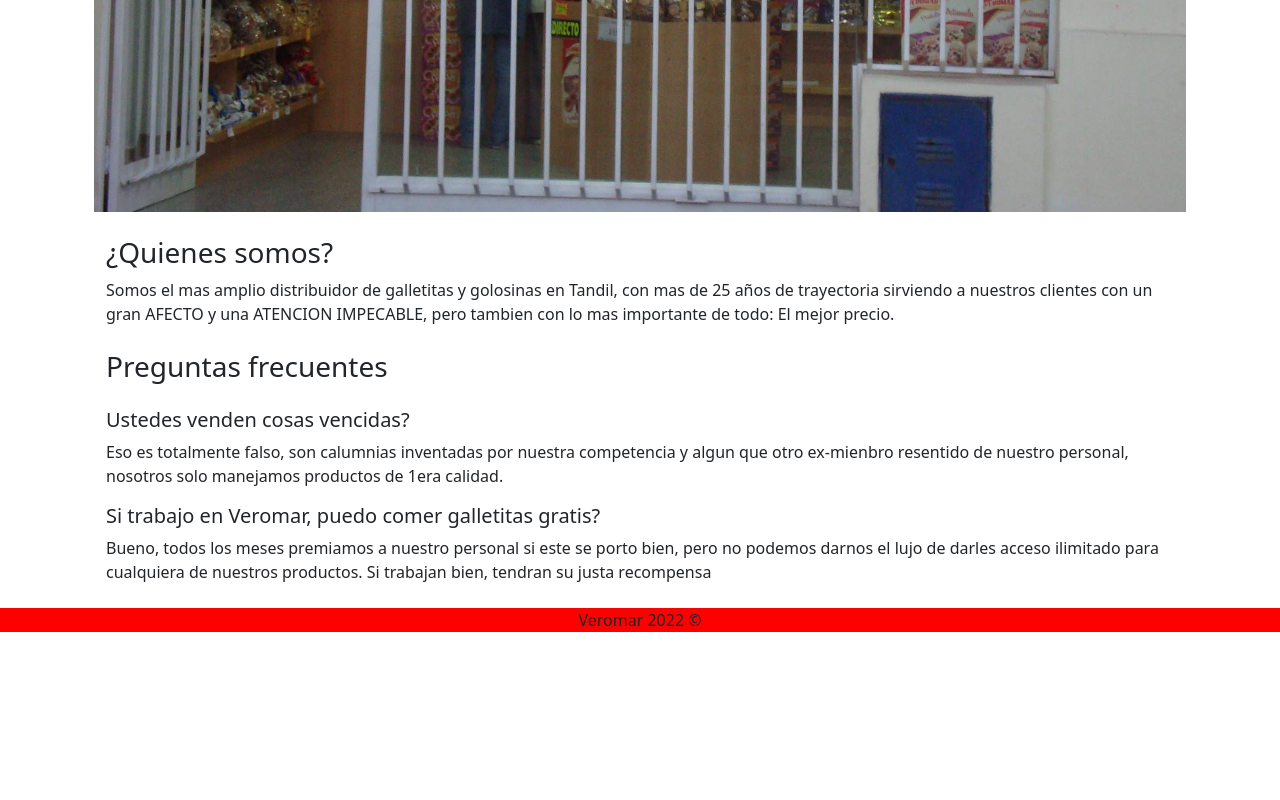
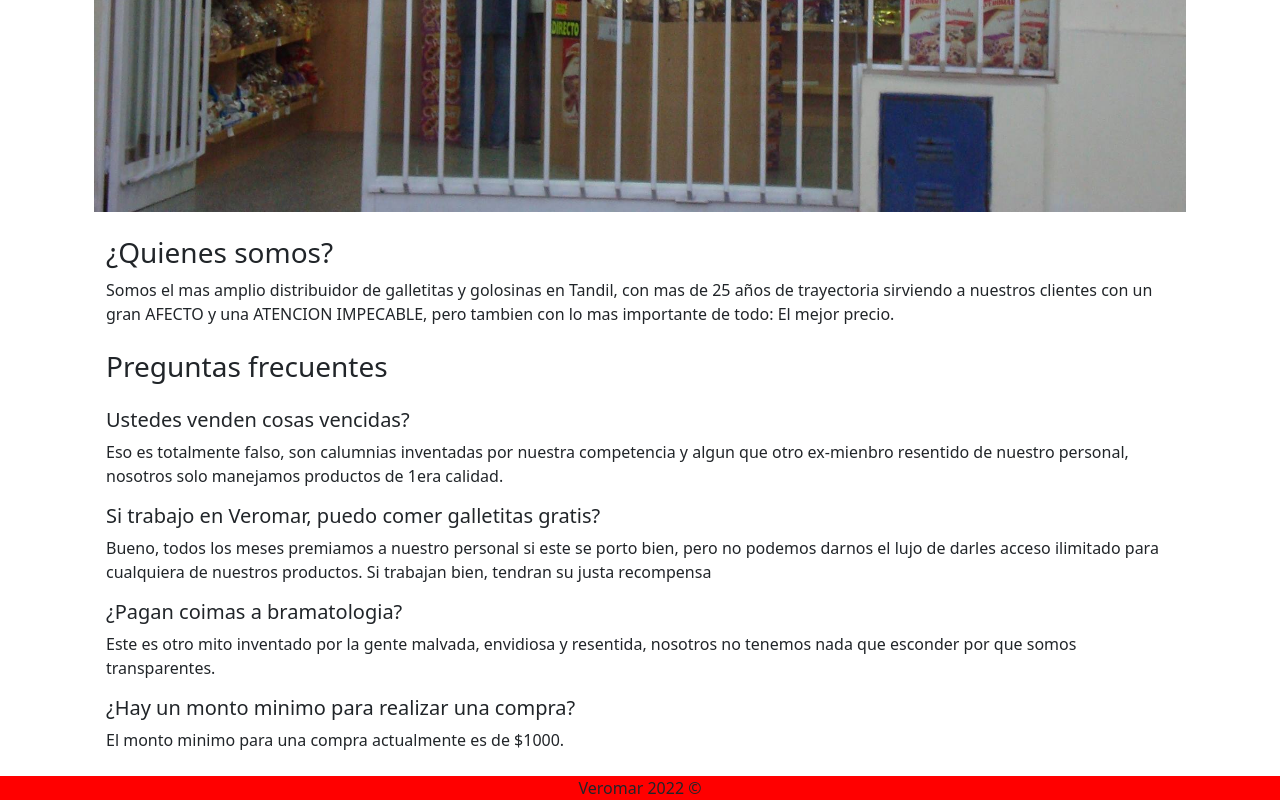
Before and after one commit to lmq94/Trabajo-especial-Angular, an Angular app: page /about in a window 1280 px wide. Shown: the part 1160-1960 px from the top of the page. Before the commit the page ends 1792 px from the top, so only its background shows below. Built offline with nearby package versions, Linux system fonts and the light colour scheme.

Commit message:
Ultimos refactor al proyecto

```diff
--- a/src/app/cart/cart.component.html
+++ b/src/app/cart/cart.component.html
@@ -1,12 +1,12 @@
 
 
 <ul>
-    <li *ngFor = " let cookie of cartList"> {{cookie.name}} {{cookie.type}}: {{cookie.quantity}} Unidades  {{priceGruop(cookie.price, cookie.quantity)| currency}} </li>
+    <li *ngFor = " let cookie of cartList"> {{cookie.name}} {{cookie.type}} x{{cookie.quantity}}  {{priceGruop(cookie.price, cookie.quantity)| currency}} </li>
 
 </ul>
 
 <div class="d-flex justify-content-between">
-    <span>Total: {{total()| currency}}</span>
-    <button (click) = "emptyCart()"> Pagar</button>
+    <span class = "bg-warning">Total: {{total()| currency}}</span>
+    <button class ="btn btn-primary" (click) = "emptyCart()"> Pagar</button>
 
 </div>
--- a/src/app/cookie-about/cookie-about.component.html
+++ b/src/app/cookie-about/cookie-about.component.html
@@ -19,7 +19,13 @@
 
         <p> Bueno, todos los meses premiamos a nuestro personal si este se porto bien, pero no podemos darnos el lujo de darles acceso ilimitado para cualquiera de nuestros productos. Si trabajan bien, tendran su justa recompensa</p>
 
-        <h5></h5>
+        <h5>¿Pagan coimas a bramatologia?</h5>
+
+        <p>Este es otro mito inventado por la gente malvada, envidiosa y resentida, nosotros no tenemos nada que esconder por que somos transparentes.</p>
+
+        <h5>¿Hay un monto minimo para realizar una compra?</h5>
+
+        <p>El monto minimo para una compra actualmente es de $1000.</p>
 
     </div>
 
```
